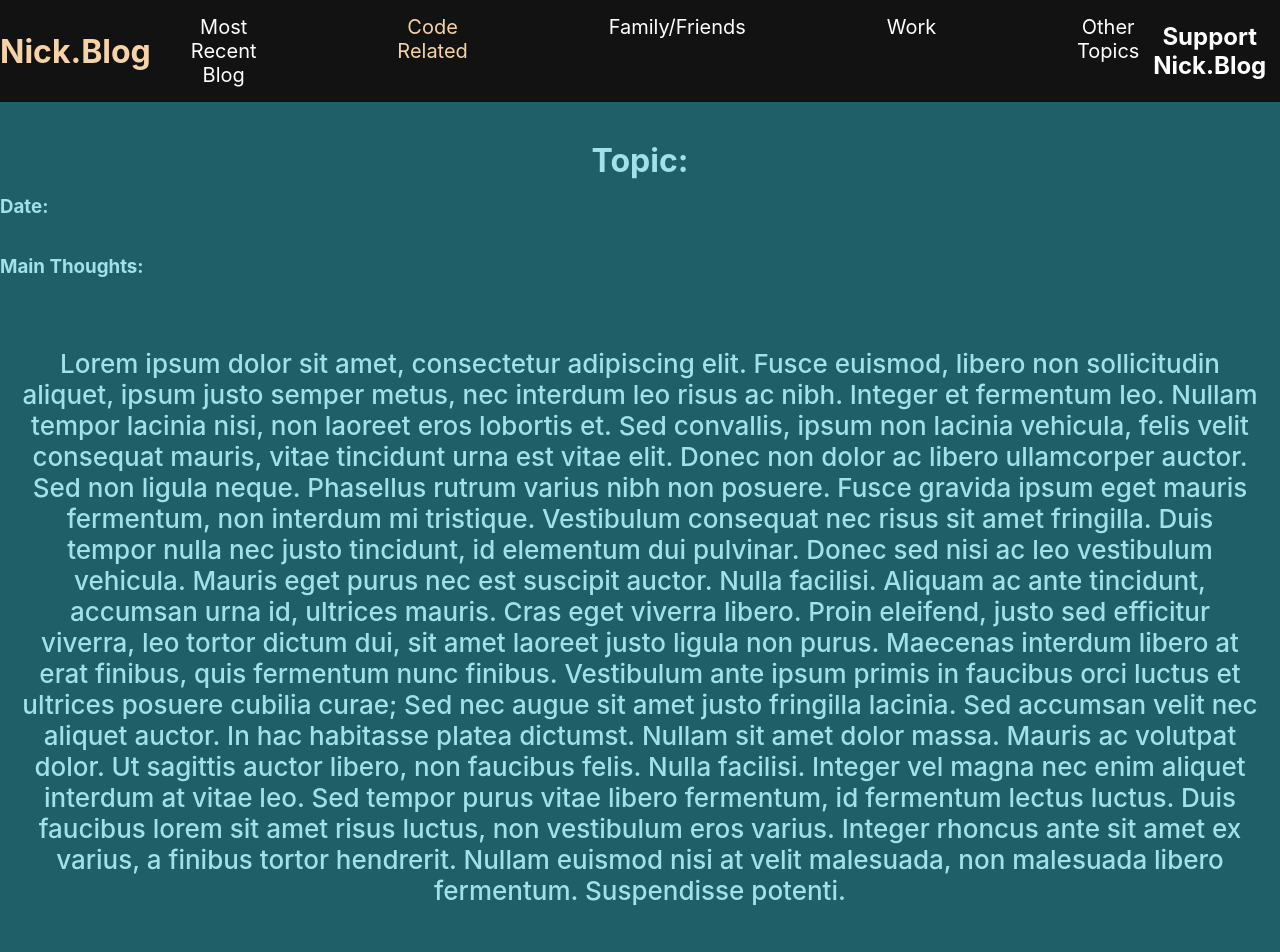
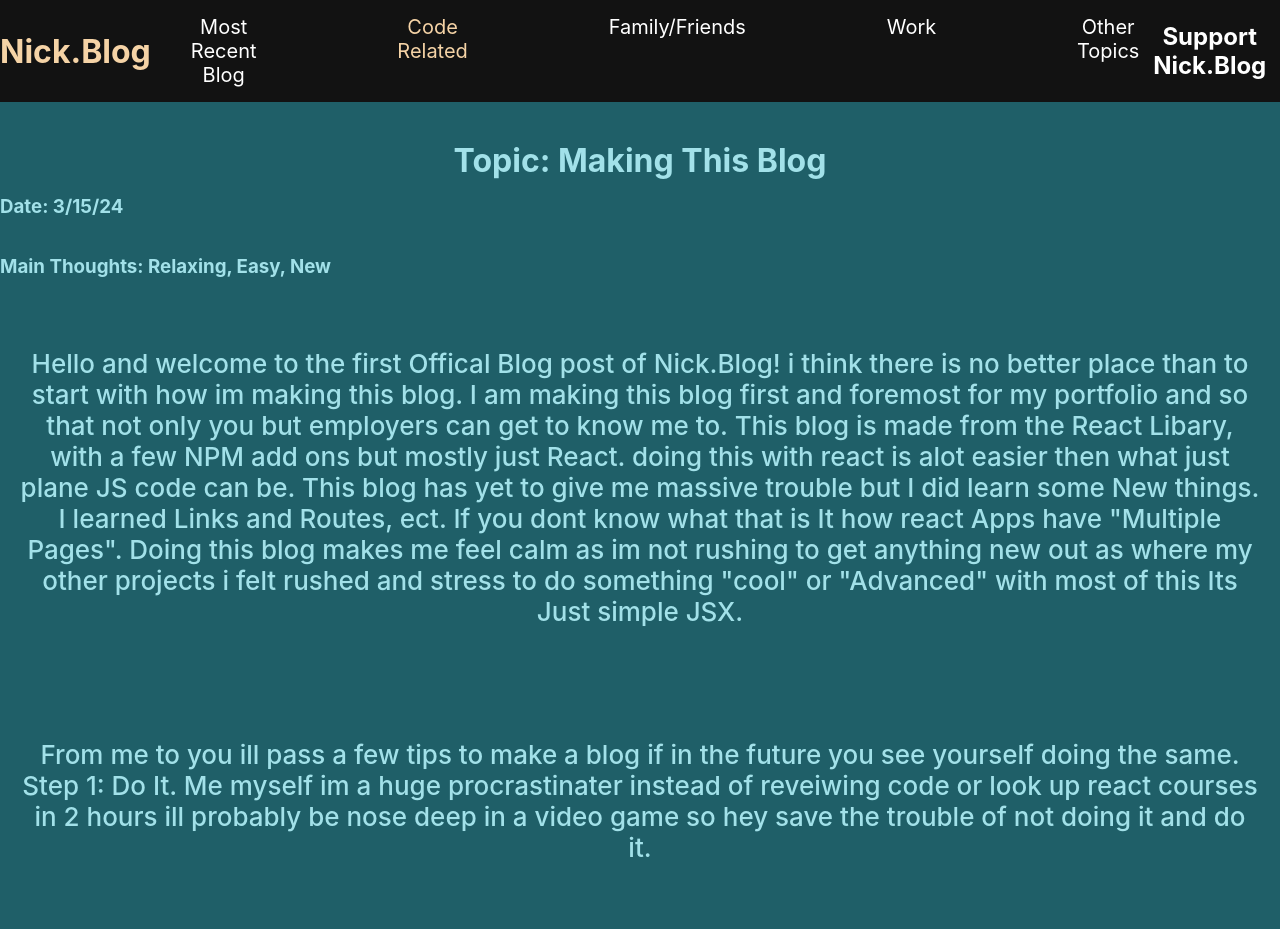
Before and after one commit to CoderNamedNick/Blog, a React (Create React App) app: page /AllCoding/CB1 in a window 1280 px wide. Shown: the top 952 px of the page. After the commit the page ends 929 px from the top, so only its background shows below. Built offline with nearby package versions, Linux system fonts and the light colour scheme.

Commit message:
making first blog

```diff
--- a/src/CodingBlogs/Cb1.js
+++ b/src/CodingBlogs/Cb1.js
@@ -9,10 +9,10 @@
       <br></br>
       <br></br>
       <br></br>
-      <h1>Topic:</h1>
+      <h1>Topic: Making This Blog</h1>
       <div className="h3-div">
-        <h3 className="CBs-h3s">Date:</h3>
-        <h3 className="CBs-h3s">Main Thoughts:</h3>
+        <h3 className="CBs-h3s">Date: 3/15/24</h3>
+        <h3 className="CBs-h3s">Main Thoughts: Relaxing, Easy, New</h3>
       </div>
       <br></br>
       <br></br>
@@ -20,11 +20,18 @@
       <br></br>
       <br></br>
       <p className="All-coding-p">
-        Lorem ipsum dolor sit amet, consectetur adipiscing elit. Fusce euismod, libero non sollicitudin aliquet, ipsum justo semper metus, nec interdum leo risus ac nibh. Integer et fermentum leo. Nullam tempor lacinia nisi, non laoreet eros lobortis et. Sed convallis, ipsum non lacinia vehicula, felis velit consequat mauris, vitae tincidunt urna est vitae elit. Donec non dolor ac libero ullamcorper auctor. Sed non ligula neque. Phasellus rutrum varius nibh non posuere. Fusce gravida ipsum eget mauris fermentum, non interdum mi tristique. Vestibulum consequat nec risus sit amet fringilla. Duis tempor nulla nec justo tincidunt, id elementum dui pulvinar. Donec sed nisi ac leo vestibulum vehicula. Mauris eget purus nec est suscipit auctor. Nulla facilisi. Aliquam ac ante tincidunt, accumsan urna id, ultrices mauris. Cras eget viverra libero.
-
-        Proin eleifend, justo sed efficitur viverra, leo tortor dictum dui, sit amet laoreet justo ligula non purus. Maecenas interdum libero at erat finibus, quis fermentum nunc finibus. Vestibulum ante ipsum primis in faucibus orci luctus et ultrices posuere cubilia curae; Sed nec augue sit amet justo fringilla lacinia. Sed accumsan velit nec aliquet auctor. In hac habitasse platea dictumst. Nullam sit amet dolor massa. Mauris ac volutpat dolor. Ut sagittis auctor libero, non faucibus felis. Nulla facilisi. Integer vel magna nec enim aliquet interdum at vitae leo. Sed tempor purus vitae libero fermentum, id fermentum lectus luctus. Duis faucibus lorem sit amet risus luctus, non vestibulum eros varius. Integer rhoncus ante sit amet ex varius, a finibus tortor hendrerit. Nullam euismod nisi at velit malesuada, non malesuada libero fermentum. Suspendisse potenti.
+        Hello and welcome to the first Offical Blog post of Nick.Blog! i think there is no better place than to start with how im making this blog.
+        I am making this blog first and foremost for my portfolio and so that not only you but employers can get to know me to.
+        This blog is made from the React Libary, with a few NPM add ons but mostly just React. doing this with react is alot easier then what just
+        plane JS code can be. This blog has yet to give me massive trouble but I did learn some New things. I learned Links and Routes, ect.
+        If you dont know what that is It how react Apps have "Multiple Pages". Doing this blog makes me feel calm as im not rushing to get anything new out as where my other
+        projects i felt rushed and stress to do something "cool" or "Advanced" with most of this Its Just simple JSX.
       </p>
-      {/* Display specific blog data here */}
+      <p className="All-coding-p">
+        From me to you ill pass a few tips to make a blog if in the future you see yourself doing the same.
+        Step 1: Do It. Me myself im a huge procrastinater instead of reveiwing code or look up react courses in 2 hours ill probably be nose deep in a video game
+        so hey save the trouble of not doing it and do it.
+      </p>
     </div>
   );
 };
```
